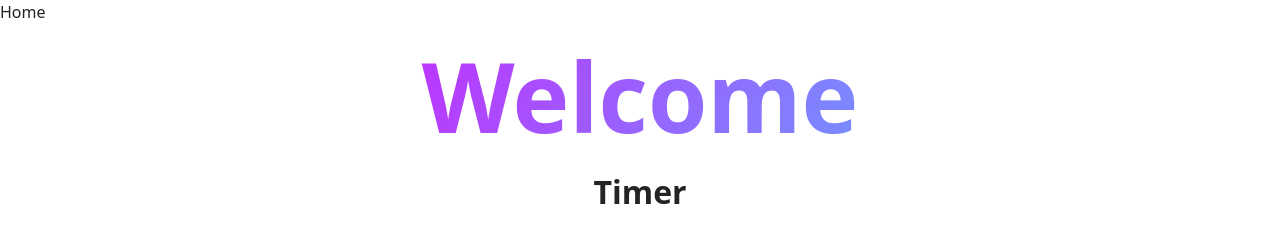
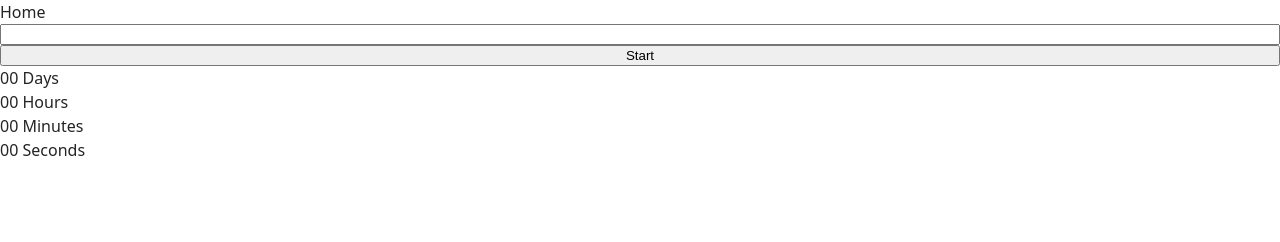
Before and after one commit to DmitriyBurmak/goit-js-hw-10, a website built with Vite: page src/1-timer.html in a window 1280 px wide. Built offline with nearby package versions, Linux system fonts and the light colour scheme.

Commit message:
markup creation 1-timer.html

```diff
--- a/package.json
+++ b/package.json
@@ -17,6 +17,8 @@
   "author": "Alexander Repeta <alexander.repeta@gmail.com>",
   "license": "ISC",
   "dependencies": {
+    "flatpickr": "^4.6.13",
+    "izitoast": "^1.4.0",
     "vite-plugin-full-reload": "^1.2.0",
     "vite-plugin-html-inject": "^1.1.2"
   }
--- a/src/1-timer.html
+++ b/src/1-timer.html
@@ -9,13 +9,27 @@
   </head>
   <body>
     <a class="home-page" href="./index.html">Home</a>
-    <main>
-      <div class="container">
-        <h1 class="main-title">
-          <span class="main-title-gradient">Welcome</span> Timer
-        </h1>
+    <input type="text" id="datetime-picker" />
+    <button type="button" data-start>Start</button>
+
+    <div class="timer">
+      <div class="field">
+        <span class="value" data-days>00</span>
+        <span class="label">Days</span>
       </div>
-    </main>
+      <div class="field">
+        <span class="value" data-hours>00</span>
+        <span class="label">Hours</span>
+      </div>
+      <div class="field">
+        <span class="value" data-minutes>00</span>
+        <span class="label">Minutes</span>
+      </div>
+      <div class="field">
+        <span class="value" data-seconds>00</span>
+        <span class="label">Seconds</span>
+      </div>
+    </div>
 
     <script src="./js/1-timer.js"></script>
   </body>
--- a/src/js/1-timer.js
+++ b/src/js/1-timer.js
@@ -1 +1,10 @@
 console.log('timer');
+const options = {
+  enableTime: true,
+  time_24hr: true,
+  defaultDate: new Date(),
+  minuteIncrement: 1,
+  onClose(selectedDates) {
+    console.log(selectedDates[0]);
+  },
+};
--- a/vite.config.js
+++ b/vite.config.js
@@ -37,6 +37,9 @@ export default defineConfig(({ command }) => {
       outDir: '../dist',
       emptyOutDir: true,
     },
+    optimizeDeps: {
+      include: ['flatpickr'], // 🛠 Додаємо Flatpickr до оптимізації
+    },
     plugins: [
       injectHTML(),
       FullReload(['./src/**/**.html']),
```
Also changed, not shown: 1 other file.
